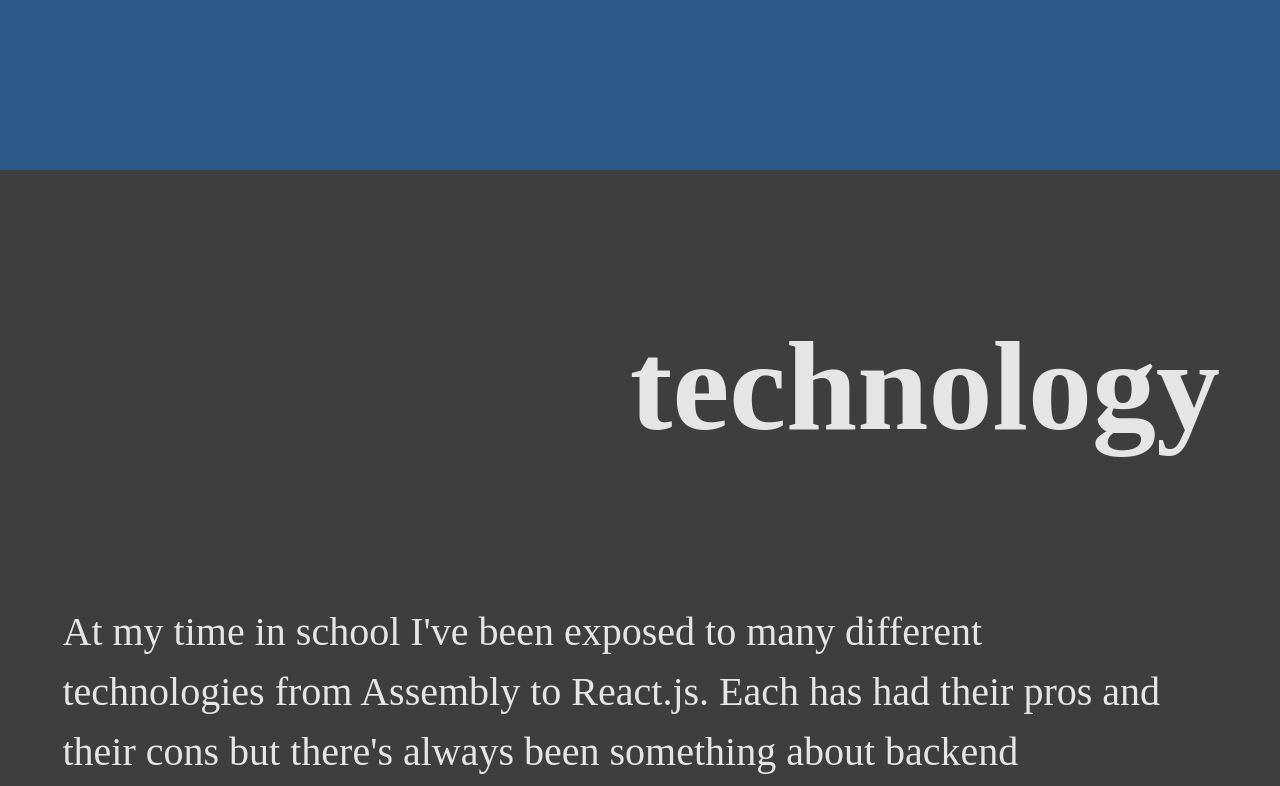
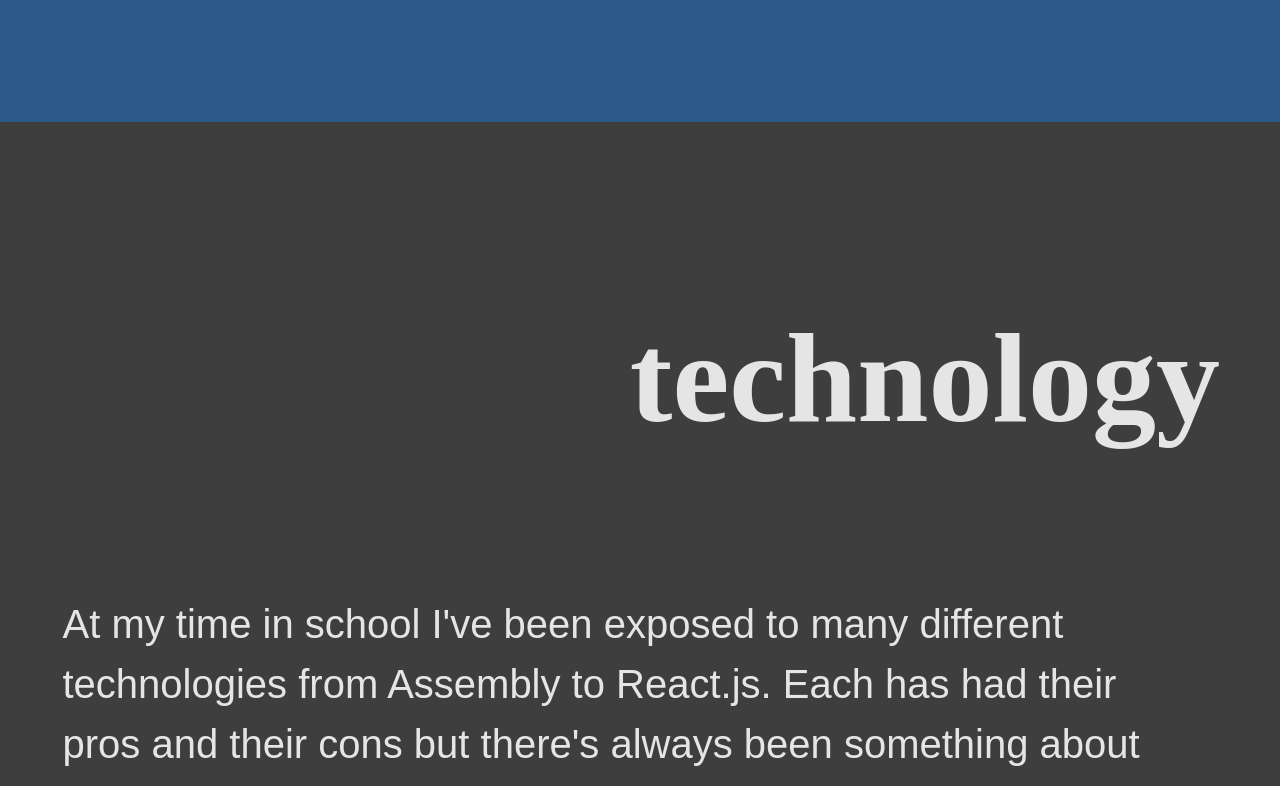
Before and after one commit to mikaelavanvooren/personal-site, a React (Create React App) app: page / in a window 1280 px wide. Shown: the part 1760-2546 px from the top of the page. Built offline with nearby package versions, Linux system fonts and the light colour scheme.

Commit message:
Fixed Color Spacing Error

```diff
--- a/src/App.css
+++ b/src/App.css
@@ -1,6 +1,6 @@
 .App {
   text-align: center;
-  font-family: Oxygen;
+  font-family: Oxygen, Arial, Sans-Serif;
   font-size: 5vh;
 }
 
@@ -55,9 +55,9 @@
 
 #infoContainer {
   background-color: #2B5A88;
-  height: 165vh;
   color: white;
   padding-left: 55px;
+  padding-bottom: 30vh;
 }
 
 #problems {
@@ -75,11 +75,11 @@
 }
 
 #projectsContainer {
-  height: 185vh;
   padding-right: 60px;
   background-color: #3E3E3E;
   color: #E5E5E5;
-  padding-top: 15vh;
+  padding-top: 20vh;
+  padding-bottom: 40vh;
 }
 
 #projects {
```
